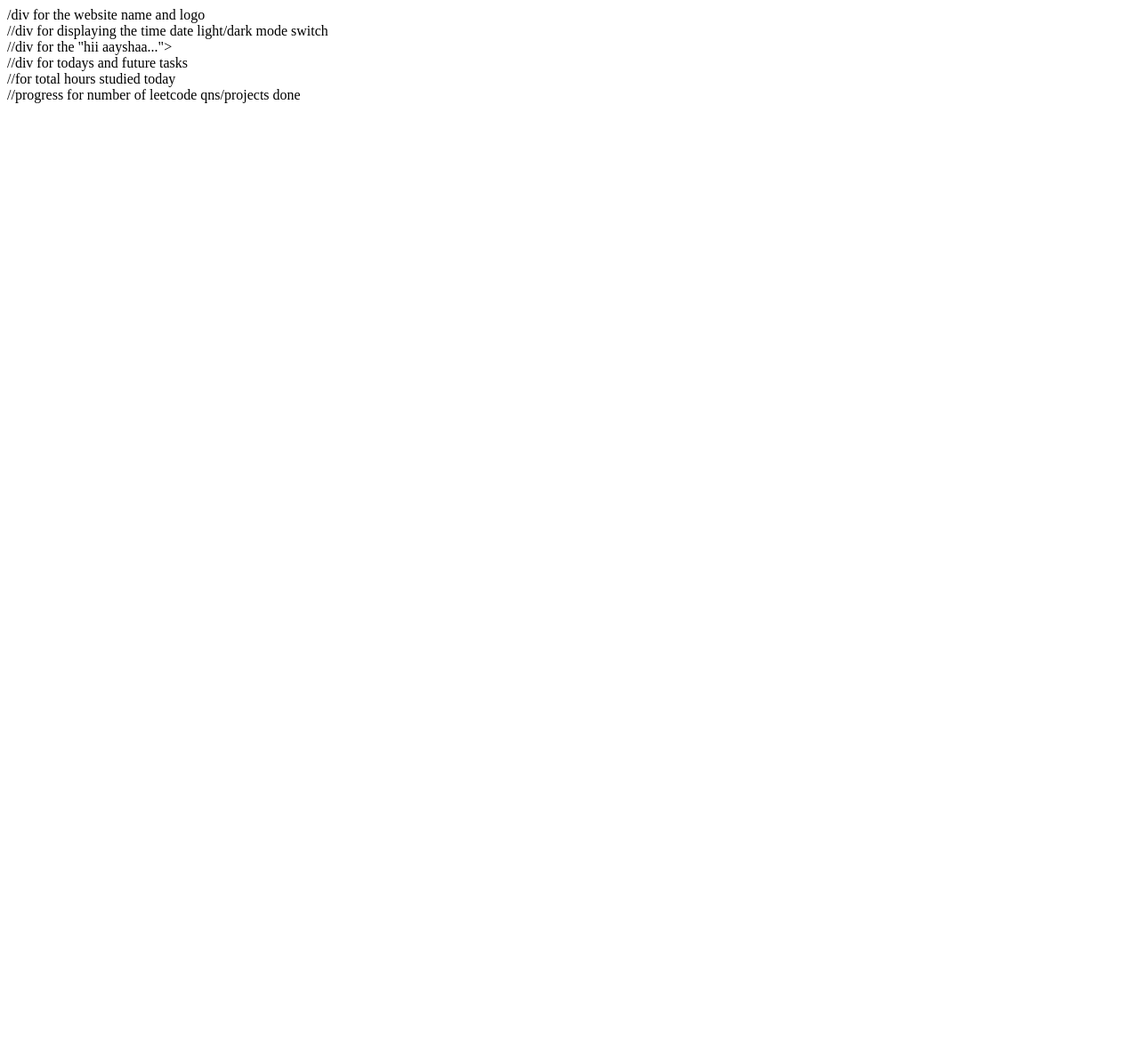
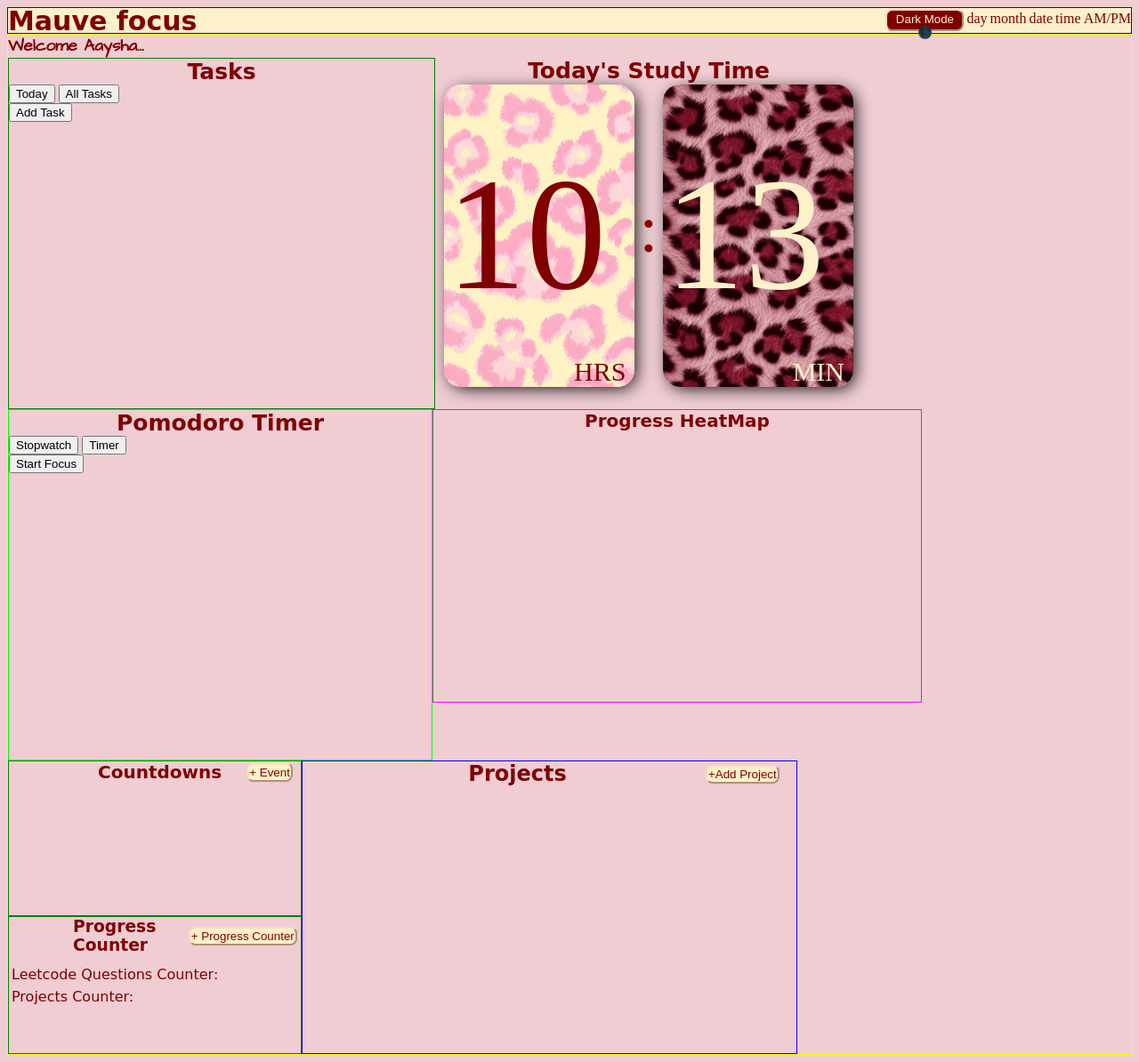
Before and after one commit to theashcash/mauve-focus, a plain HTML site: page index.html in a window 1280 px wide. Shown: the whole page at 89% size. Before the commit the page ends 800 px from the top, so only its background shows below. Drawn offline with Linux system fonts and the light colour scheme; a web font is replaced by a local one.

Commit message:
Build initial dashboard layout and styling

```diff
--- a/index.html
+++ b/index.html
@@ -1,43 +1,105 @@
-<!DOCtype html>
+<!DOCTYPE html>
 <html>
-    <head>
-        <title>Aaysha's Website</title>
-        <a src="style.css"></a>
-    </head>
-    <body>
-        <div class="menu-bar">
-            <div class="website-name">/div for the website name and logo
 
-            </div>
-            <div class="info"></div>//div for displaying the time date light/dark mode switch
-        </div>
-        <div class="welcome">//div for the "hii aayshaa...">
+<head>
+    <meta name="viewport" content="width=device-width, initial-scale=1.0">
+    <link rel="preconnect" href="https://fonts.googleapis.com">
+    <link rel="preconnect" href="https://fonts.gstatic.com" crossorigin>
+    <link href="https://fonts.googleapis.com/css2?family=Architects+Daughter&family=Indie+Flower&family=Press+Start+2P&family=Shadows+Into+Light+Two&display=swap" rel="stylesheet">
+    <link rel="stylesheet" href="style.css">
+</head>
 
-        </div>
-        <div clas="tasks">//div for todays and future tasks
+<body>
+    <header>
+        <section class="menu-bar">
+            <section class="website-name">
+                <h2>Mauve focus</h2>
+            </section>
+            <section class="info">
+                <button type="button" id="mode-btn">Dark Mode🌑</button>
+                <p>day</p>
+                <p>month</p>
+                <p>date</p>
+                <p>time AM/PM</p>
+            </section>
+        </section>
+    </header>
 
-        </div>
-        <div class="study-time">//for total hours studied today
-            <div class="hours">
+    <main>
+        <section class="welcome">
+            <h3>Welcome Aaysha...</h3>
+        </section>
 
-            </div>
-            <div class="minutes">
+        <section class="tasks">
+            <h3>Tasks</h3>
+            <section class="task-filter">
+                <button type="button">Today</button>
+                <button type="button">All Tasks</button>
+            </section>
+            <button type="button">Add Task</button>
+        </section>
 
-            </div>
-        </div>
-        <div class="pomotimer">
+        <section class="study-time">
 
-        </div>
-        <div class="contribution-calendar">
+            <h2>Today's Study Time</h2>
 
-        </div>
-        <div class="day-counter">
+            <section class="study-time-display">
 
-        </div>
-        <div class="progress-counter"> //progress for number of leetcode qns/projects done
+                <section class="hour-time-box">
+                    <span class="time-value">10</span>
+                    <span class="time-label">HRS</span>
+                </section>
 
-        </div>
+                <span class="time-separator">:</span>
+
+                <section class="min-time-box">
+                    <span class="time-value">13</span>
+                    <span class="time-label">MIN</span>
+                </section>
+
+            </section>
+        </section>
+
+        <section class="pomodoro">
+            <h3>Pomodoro Timer</h3>
+            <section class="timer-mode">
+                <button type="button">Stopwatch</button>
+                <button type="button">Timer</button>
+            </section>
+            <button>Start Focus</button>
+        </section>
+
+        <section class="contribution-calendar">
+            <h2>Progress HeatMap</h2>
+        </section>
+        <section class="countdowns">
+            <section class="day-counter">
+                <h2>Countdowns</h2>
+                <button>+ Event</button>
+            </section>
+            <section class="progress">
+                <h3>Progress Counter</h3>
+                <button type="button">+ Progress Counter</button>
+                <div class="activties">
+                    <p>Leetcode Questions Counter:</p>
+                    <p>Projects Counter:</p>
+                </div>
+
+            </section>
+        </section>
+
+        <section class="projects">
+            <h2>Projects</h2>
+            <button type="button">+Add Project</button>
+
+            <section class="project-list">
+            </section>
+
+        </section>
 
 
-    </body>
+    </main>
+
+</body>
+
 </html>
--- a/style.css
+++ b/style.css
@@ -0,0 +1,251 @@
+*{
+    box-sizing:border-box;
+}
+body{
+    width:auto;
+    height:auto;
+    background-color:rgb(239, 205, 211);
+}
+.menu-bar {
+    width: 100%;
+    border: 1px solid blue;
+    height: 30px;
+    display: flex;
+    margin: 0;
+    padding: 0;
+    justify-content: space-between;
+    background-color:rgb(252,241,201)
+}
+
+.website-name>h2{
+    font-family: "Shadows Into Light Two", cursive;
+    font-size:30px;
+    margin:0;
+    padding:0;
+    color:maroon;
+    line-height: 1;
+}
+.info{
+    color:maroon;
+    display:flex;
+    gap:3px;
+}
+.info p{
+    margin:0px;
+    padding:0px;
+    margin-top: 3px;
+}
+#mode-btn{
+    margin-top:1px;
+    padding:1.5px;
+    width: 88px;
+    height:25px;
+    color: rgb(252,241,201);
+    background-color:maroon;
+    border-radius: 0.2cm;
+    border-color: peachpuff;
+}
+
+.welcome h3{
+    font-family: "Architects Daughter", cursive;
+    margin:0px;
+    color:maroon;
+}
+.welcome {
+    flex-basis: 100%;
+}
+main{
+    border:1px solid yellow;
+    display:flex;
+    flex-wrap: wrap;
+}
+.tasks{
+    width:480px;
+    height: 395px;
+    border:1px solid green;
+
+}
+.tasks h3{
+    margin:0;
+    font-size:25px;
+    font-family: "Shadows Into Light Two", cursive;
+    color:maroon;
+    text-align: center;
+}
+.study-time{
+    width:480px;
+}
+.study-time>h2{
+    font-family: "Shadows Into Light Two", cursive;
+    text-align: center;
+    margin:0;
+    font-size:25px;
+    color:maroon
+
+}
+.study-time-display{
+    display:flex;
+    margin-left:10px;
+    margin-right:10px;
+    margin-top: 1px;
+    height:340px;
+}
+.time-separator{
+    width:7%;
+    font-size: 75px;
+    color:darkred;
+    padding-top:120px;
+    text-align: center;
+}
+.hour-time-box,.min-time-box{
+    width:48%;
+    height:100%;
+    border-radius:0.5cm;
+    text-align: center;
+    box-shadow: 4px 4px 19px -3px #000000;
+}
+.hour-time-box{
+    background-image: url("hours.jpeg");
+    background-size: cover;
+    background-position: center;
+    color:maroon;
+    display:flex;
+    flex-direction: column;
+}
+.min-time-box{
+    background-image: url("mins.jpeg");
+    background-size: cover;
+    background-position: center;
+    color:rgb(252,241,201);
+    display:flex;
+    flex-direction: column;
+}
+.time-value{
+    width:100%;
+    height:90%;
+    font-size:180px;
+    padding-top:65px;
+    padding-right:30px;
+}
+.time-label{
+    font-size:30px;
+    text-align: end;
+    padding-right: 10px;;
+}
+.pomodoro{
+    width:477px;
+    height:395px;
+    border:1px solid lime;
+}
+.pomodoro>h3{
+    margin:0;
+    font-size:25px;
+    font-family: "Shadows Into Light Two", cursive;
+    color:maroon;
+    text-align: center;
+}
+.contribution-calendar{
+    width:550px;
+    border:1px solid magenta;
+    height:330px;
+}
+.contribution-calendar>h2{
+    margin:0;
+    font-size:20px;
+    font-family: "Shadows Into Light Two", cursive;
+    color:maroon;
+    text-align: center;
+}
+.day-counter {
+    border: 1px solid green;
+    width: 330px;
+    font-family: "Shadows Into Light Two", cursive;
+    color: maroon;
+    height: 175px;
+
+    display: flex;
+    flex-wrap: wrap;
+    align-items: center;
+    align-content: flex-start;
+}
+.day-counter>h2{
+    font-size: 20px;
+    margin: 0;
+    width: 60%;
+    text-align: center;
+    padding-left:100px;
+}
+.day-counter>button{
+    color: maroon;
+    background-color: rgb(252,241,201);
+    padding: 1.5px;
+    border-radius: 0.2cm;
+    border-color: peachpuff;
+    margin-left: 70px;
+}
+
+
+.progress {
+    display: flex;
+    flex-wrap: wrap;
+    border: 1px solid green;
+    width: 330px;
+    font-family: "Shadows Into Light Two", cursive;
+    color: maroon;
+    height: 155px;
+    column-gap: 5px;
+    row-gap: 10px;
+    align-items: center;
+    align-content: flex-start;
+}
+
+.progress > h3 {
+    margin: 0;
+    width: 60%;
+    padding-left: 72px;
+}
+
+.progress > button {
+    color: maroon;
+    background-color: rgb(252,241,201);
+    padding: 1px;
+    border-radius: 0.2cm;
+    border-color: peachpuff;
+    margin: 0;
+}
+
+.activities {
+    flex-basis: 100%;
+}
+
+.progress p {
+    margin: 0;
+    padding: 3px;
+}
+.projects {
+    border: 1px solid blue;
+    height: 330px;
+    width: 557px;
+    font-family: "Shadows Into Light Two", cursive;
+    color: maroon;
+
+    display: flex;
+    flex-wrap: wrap;
+    align-content: flex-start;
+    align-items: center;
+}
+.projects > h2 {
+    margin: 0;
+    padding-left:150px;
+    width: 60%;
+    text-align: center;
+}
+
+.projects > button {
+    color: maroon;
+    background-color: rgb(252,241,201);
+    padding: 1px;
+    border-radius: 0.2cm;
+    border-color: peachpuff;
+    margin-left:120px;
+}
```
Also changed, not shown: hours.jpeg (added), mins.jpeg (added).
